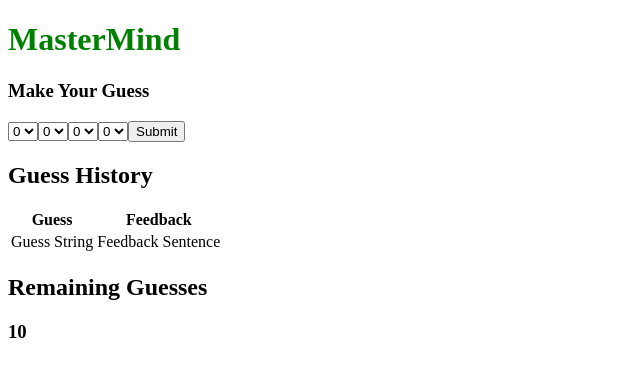
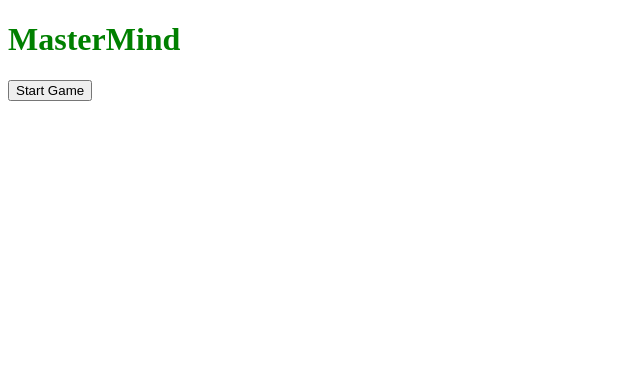
Before and after one commit to lundas/mastermind, a React app: page / in a window 1280 px wide. Shown: the top 376 px of the page, without its empty margins (0-640 px from the left). Built offline with nearby package versions, Linux system fonts and the light colour scheme.

Commit message:
added get and post requests to App and GuessInput

```diff
--- a/client/src/components/App.jsx
+++ b/client/src/components/App.jsx
@@ -1,15 +1,48 @@
-import React from 'react';
+import axios from 'axios';
+import React, { useState } from 'react';
 import GuessInput from './GuessInput';
 import GuessHistoryList from './GuessHistoryList'
 import GuessCounter from './GuessCounter'
 
 export default function App() {
+  let [gameStarted, setGameStarted] = useState(false);
+  let [gameId, setGameId] = useState(null);
+  let [guessList, setGuessList] = useState([]);
+
+  function startGame() {
+    return axios.get('/api');
+  }
+
+  function makeGuess(gameId, guess) {
+    return axios.post('/api', { gameId, guess });
+  }
+
   return (
     <>
       <h1>MasterMind</h1>
-      <GuessInput />
-      <GuessHistoryList />
-      <GuessCounter />
+      { gameStarted ? (
+        <>
+          <GuessInput
+            gameId={gameId}
+            makeGuess={makeGuess}
+            guessList={guessList}
+            setGuessList={setGuessList}
+          />
+          <GuessHistoryList />
+          <GuessCounter />
+        </>
+      ) : (
+        <>
+          <button type="button" onClick={(e) => {
+            e.preventDefault();
+            setGameStarted(true);
+            startGame()
+              .then((result) => {setGameId(result.data.gameId)})
+              .catch((err) => console.error('startGame error: ', err));
+          }}>Start Game</button>
+        </>
+      )
+    }
     </>
   )
 }
--- a/client/src/components/GuessInput.jsx
+++ b/client/src/components/GuessInput.jsx
@@ -1,10 +1,8 @@
 import React from 'react';
 
-export default function GuessInput() {
+function GuessSelect({ name }) {
   return (
-    <div id="guess-input-container">
-      <h3>Make Your Guess</h3>
-      <select name="guess1">
+    <select name={name}>
         <option value="0">0</option>
         <option value="1">1</option>
         <option value="2">2</option>
@@ -14,37 +12,28 @@ export default function GuessInput() {
         <option value="6">6</option>
         <option value="7">7</option>
       </select>
-      <select name="guess2">
-        <option value="0">0</option>
-        <option value="1">1</option>
-        <option value="2">2</option>
-        <option value="3">3</option>
-        <option value="4">4</option>
-        <option value="5">5</option>
-        <option value="6">6</option>
-        <option value="7">7</option>
-      </select>
-      <select name="guess3">
-        <option value="0">0</option>
-        <option value="1">1</option>
-        <option value="2">2</option>
-        <option value="3">3</option>
-        <option value="4">4</option>
-        <option value="5">5</option>
-        <option value="6">6</option>
-        <option value="7">7</option>
-      </select>
-      <select name="guess4">
-        <option value="0">0</option>
-        <option value="1">1</option>
-        <option value="2">2</option>
-        <option value="3">3</option>
-        <option value="4">4</option>
-        <option value="5">5</option>
-        <option value="6">6</option>
-        <option value="7">7</option>
-      </select>
-      <button type="button" onClick={(e) => console.log("Submit Button Clicked")}>Submit</button>
+  )
+}
+
+export default function GuessInput({
+  gameId, makeGuess, guessList, setGuessList
+}) {
+  return(
+    <div id="guess-input-container">
+      <h3>Make Your Guess</h3>
+      <GuessSelect name={'guess1'}/>
+      <GuessSelect name={'guess2'}/>
+      <GuessSelect name={'guess3'}/>
+      <GuessSelect name={'guess4'}/>
+      <button type="button" onClick={(e) => {
+        e.preventDefault();
+        let selectNodes = document.querySelectorAll('select');
+        let guess = '';
+        selectNodes.forEach((s) => guess += s.value);
+        makeGuess(gameId, guess)
+          .then((result) => setGuessList([...guessList, result.data]))
+          .catch((err) => console.error('makeGuess error: ', err));
+      }}>Submit</button>
     </div>
   )
 }
```
